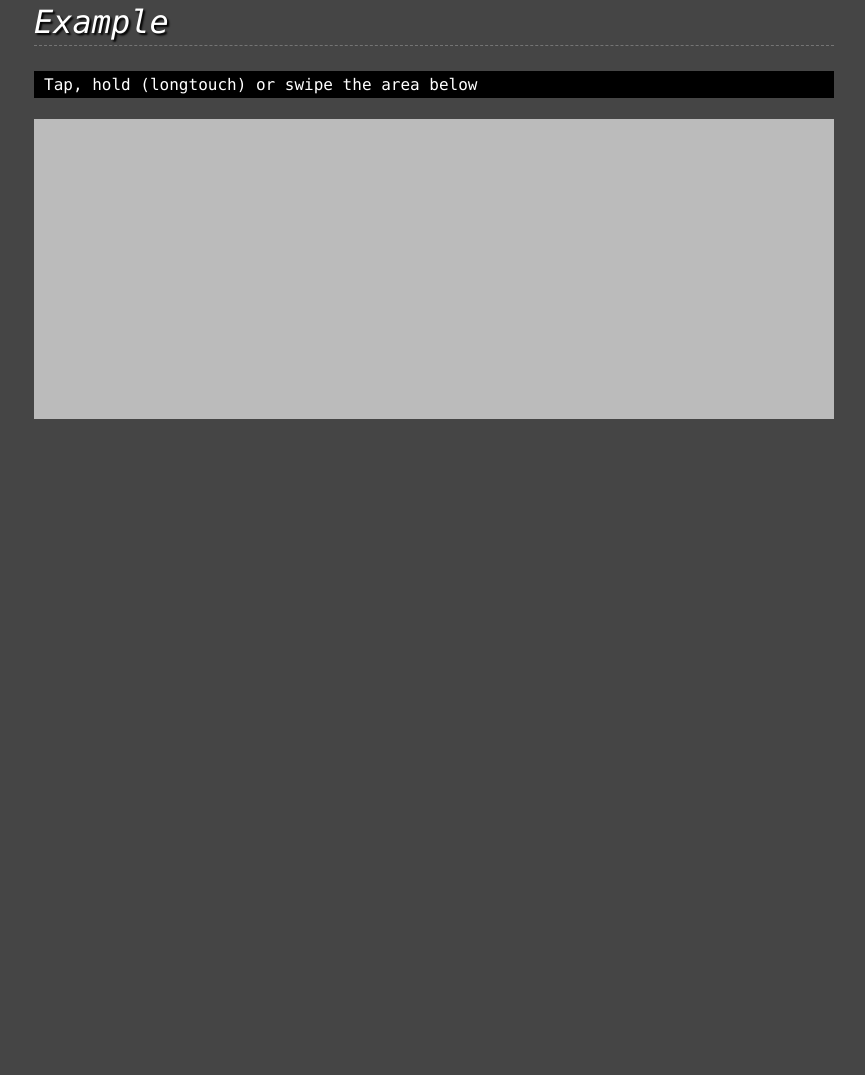
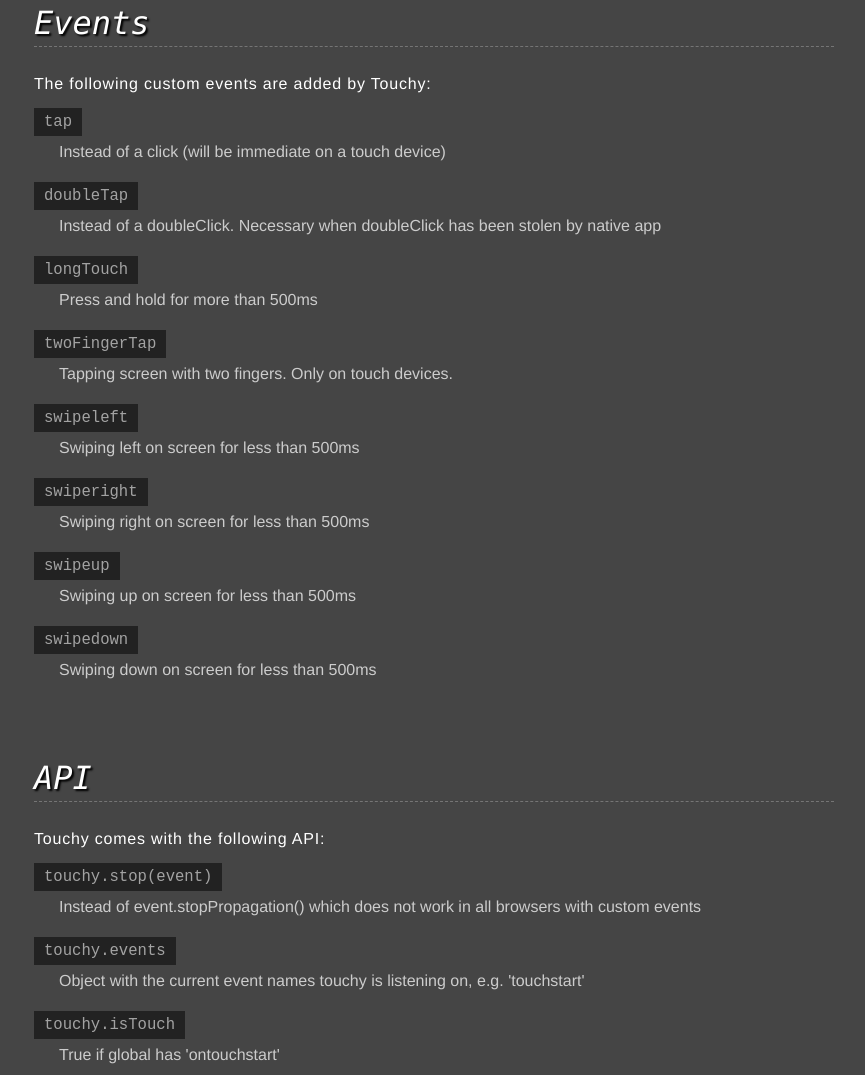
Before and after one commit to jofan/Touchy, a plain HTML site: page example/index.html in a window 1280 px wide. Shown: the part 737-1812 px from the top of the page, without its empty margins (206-1071 px from the left). Before the commit the page ends 1156 px from the top, so only its background shows below. Drawn offline with Linux system fonts and the light colour scheme.

Commit message:
Added documentation

```diff
--- a/example/index.html
+++ b/example/index.html
@@ -28,7 +28,7 @@
         <h3 class="how-use-it">How do I use it?</h3>
         <div class="explanation">
           <p>Touchy dispatches regular JavaScript events so you listen to them like any other event.</p>
-          <p>document.addEventListener('tap', tapHandler);</p>
+          <p><code>document.addEventListener('tap', tapHandler);</code></p>
         </div>
       </div>
 
@@ -46,11 +46,43 @@
         </div>
       </div>
 
+      <h2>Events</h2>
+      <p>The following custom events are added by Touchy:</p>
+      <dl>
+        <dt><code>tap</code></dt>
+        <dd>Instead of a click (will be immediate on a touch device)</dd>
+        <dt><code>doubleTap</code></dt>
+        <dd>Instead of a doubleClick. Necessary when doubleClick has been stolen by native app</dd>
+        <dt><code>longTouch</code></dt>
+        <dd>Press and hold for more than 500ms</dd>
+        <dt><code>twoFingerTap</code></dt>
+        <dd>Tapping screen with two fingers. Only on touch devices.</dd>
+        <dt><code>swipeleft</code></dt>
+        <dd>Swiping left on screen for less than 500ms</dd>
+        <dt><code>swiperight</code></dt>
+        <dd>Swiping right on screen for less than 500ms</dd>
+        <dt><code>swipeup</code></dt>
+        <dd>Swiping up on screen for less than 500ms</dd>
+        <dt><code>swipedown</code></dt>
+        <dd>Swiping down on screen for less than 500ms</dd>
+      </dl>
+
+      <h2>API</h2>
+      <p>Touchy comes with the following API:</p>
+      <dl>
+        <dt><code>touchy.stop(event)</code></dt>
+        <dd>Instead of event.stopPropagation() which does not work in all browsers with custom events</dd>
+        <dt><code>touchy.events</code></dt>
+        <dd>Object with the current event names touchy is listening on, e.g. 'touchstart'</dd>
+        <dt><code>touchy.isTouch</code></dt>
+        <dd>True if global has 'ontouchstart'</dd>
+      </dl>
+
       <h2>Example</h2>
       <h4>Tap, hold (longtouch) or swipe the area below</h4>
 
       <div id="eventarea"></div>
-      <div id="resultarea"></div>
+      <div id="resultarea"><h3>(waiting for event)</h3></div>
 
     </div>
 
--- a/example/styles.css
+++ b/example/styles.css
@@ -58,10 +58,10 @@
   margin:12px 25px 25px;
 }
 .what-is-it {
-  margin-top:80px;
+  margin-top:50px;
 }
 .how-use-it {
-  margin-top:65px;
+  margin-top:45px;
 }
 .where-use-it {
   margin-top:20px;
```
